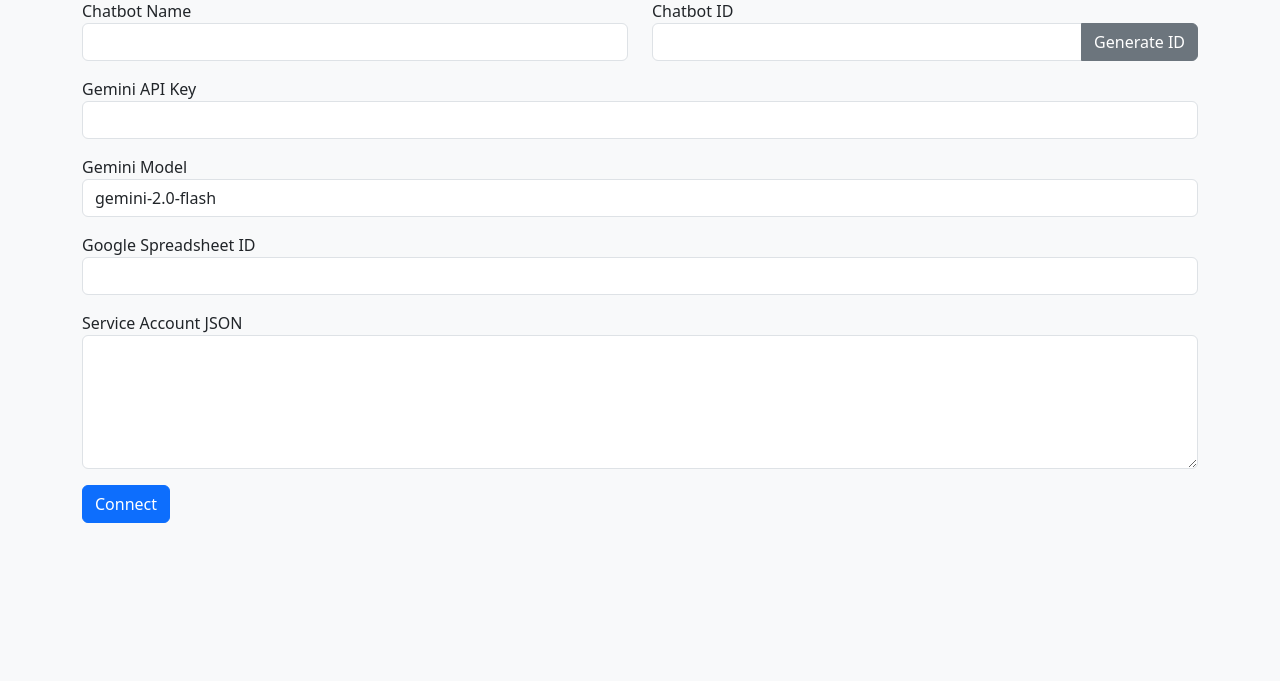
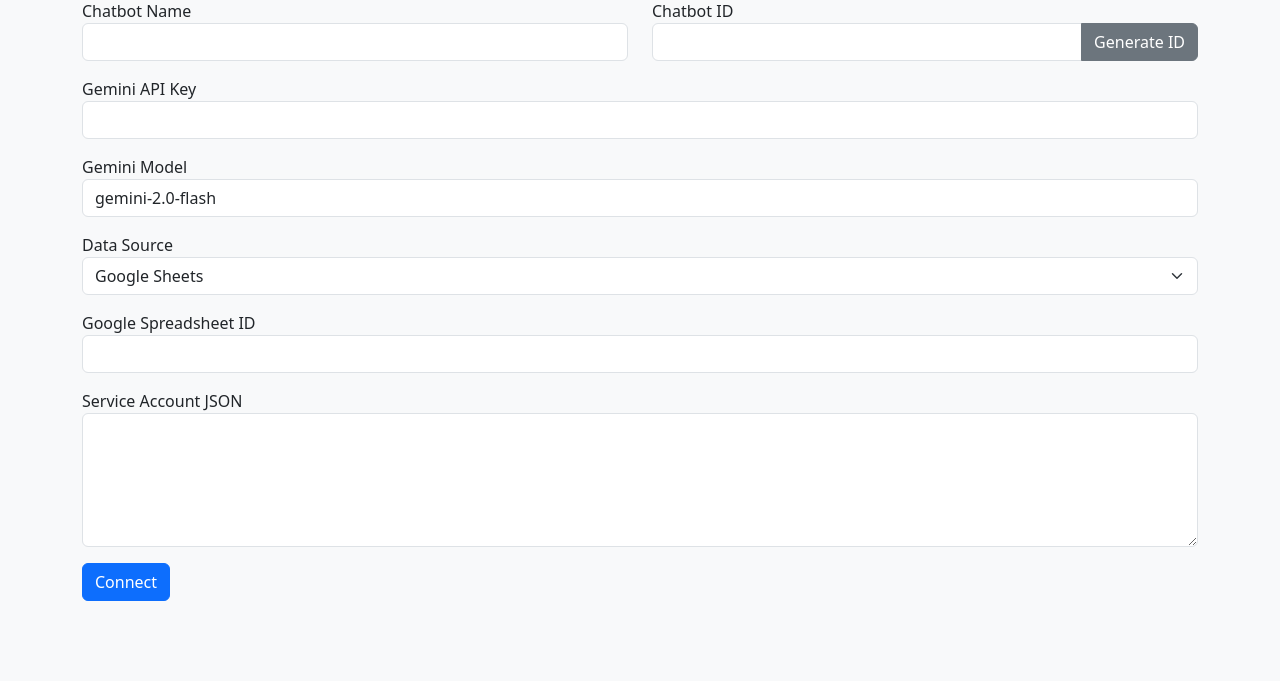
Before and after one commit to smartcard-ai/ChatBot, a PHP site: page /index.php in a window 1280 px wide. Shown: the part 165-846 px from the top of the page. Before the commit the page ends 688 px from the top, so only its background shows below. Run offline with PHP 8.4, Linux system fonts and the light colour scheme; the visitor is signed in with stand-in values (Sample User, id 1).

Commit message:
Add to product i.e. mysql and postgresql

```diff
--- a/index.php
+++ b/index.php
@@ -133,13 +133,47 @@ if (isset($_GET['logout'])) {
     </div>
 
     <div class="mb-3">
+        <label>Data Source</label>
+        <select class="form-select" id="data_source" onchange="onDataSourceChange()">
+            <option value="google_sheets" selected>Google Sheets</option>
+            <option value="mysql">MySQL</option>
+            <option value="postgresql">PostgreSQL</option>
+        </select>
+    </div>
+
+    <div id="googleSheetsFields">
+        <div class="mb-3">
             <label>Google Spreadsheet ID</label>
-            <input type="text" class="form-control" id="sheet_id" required>
+            <input type="text" class="form-control" id="sheet_id">
         </div>
 
         <div class="mb-3">
             <label>Service Account JSON</label>
-            <textarea class="form-control" id="service_account_json" rows="5" required></textarea>
+            <textarea class="form-control" id="service_account_json" rows="5"></textarea>
+        </div>
+    </div>
+
+    <div id="dbFields" style="display:none;">
+        <div class="mb-3">
+            <label>Database Host</label>
+            <input type="text" class="form-control" id="db_host">
+        </div>
+        <div class="mb-3">
+            <label>Database Port</label>
+            <input type="number" class="form-control" id="db_port" value="3306">
+        </div>
+        <div class="mb-3">
+            <label>Database Name</label>
+            <input type="text" class="form-control" id="db_name">
+        </div>
+        <div class="mb-3">
+            <label>Database Username</label>
+            <input type="text" class="form-control" id="db_username">
+        </div>
+        <div class="mb-3">
+            <label>Database Password</label>
+            <input type="password" class="form-control" id="db_password">
+        </div>
     </div>
 
         <button type="button" class="btn btn-primary mb-3" onclick="connectSpreadsheet()">Connect</button>
@@ -153,7 +187,7 @@ if (isset($_GET['logout'])) {
         <h4>Chat Interface</h4>
         <div id="chat"></div>
         <div class="input-group mt-2">
-            <input type="text" id="user_input" class="form-control" placeholder="Ask about spreadsheet...">
+            <input type="text" id="user_input" class="form-control" placeholder="Ask about your data...">
             <button class="btn btn-success" onclick="sendMessage()">Send</button>
         </div>
         <button class="btn btn-success mt-3" onclick="saveChatbot()">Save Chatbot</button>
@@ -207,48 +241,89 @@ function generateID() {
     document.getElementById('chatbot_id').value = 'cb-' + Math.random().toString(36).substring(2,10);
 }
 
-// Connect Service Account and list sheets
+function onDataSourceChange() {
+    const dataSource = document.getElementById('data_source').value;
+    const googleFields = document.getElementById('googleSheetsFields');
+    const dbFields = document.getElementById('dbFields');
+    if (dataSource === 'google_sheets') {
+        googleFields.style.display = 'block';
+        dbFields.style.display = 'none';
+    } else {
+        googleFields.style.display = 'none';
+        dbFields.style.display = 'block';
+        if (dataSource === 'mysql') {
+            document.getElementById('db_port').value = '3306';
+        } else if (dataSource === 'postgresql') {
+            document.getElementById('db_port').value = '5432';
+        }
+    }
+}
+
+// Connect and list items
 async function connectSpreadsheet() {
+    const dataSource = document.getElementById('data_source').value;
     const data = new URLSearchParams({
         username:"<?= $_SESSION['username'] ?>",
         chatbot_name: document.getElementById('chatbot_name').value,
         chatbot_id: document.getElementById('chatbot_id').value,
         gemini_api_key: document.getElementById('gemini_api_key').value,
         gemini_model: document.getElementById('gemini_model').value,
-        sheet_id: document.getElementById('sheet_id').value,
-        service_account_json: document.getElementById('service_account_json').value
+        data_source: dataSource
     });
 
+    if (dataSource === 'google_sheets') {
+        data.append('sheet_id', document.getElementById('sheet_id').value);
+        data.append('service_account_json', document.getElementById('service_account_json').value);
+    } else {
+        data.append('db_host', document.getElementById('db_host').value);
+        data.append('db_port', document.getElementById('db_port').value);
+        data.append('db_name', document.getElementById('db_name').value);
+        data.append('db_username', document.getElementById('db_username').value);
+        data.append('db_password', document.getElementById('db_password').value);
+    }
+
     const res = await fetch(`${API_BASE}/set_credentials`, { method:'POST', body:data });
-    if(!res.ok) return alert("Failed to connect spreadsheet");
+    if(!res.ok) {
+        const error = await res.json();
+        return alert("Failed to connect: " + (error.error || "Unknown error"));
+    }
 
     const json = await res.json();
     const container = document.getElementById('sheetSelection');
     container.innerHTML = "";
 
-    json.sheets.forEach(name => {
+    const itemType = json.type;
+    const itemName = itemType === 'sheets' ? 'sheet_names' : 'table_names';
+
+    json.items.forEach(name => {
         const div = document.createElement('div');
-        div.innerHTML = `<input type="checkbox" name="sheet_names" value="${name}"> ${name}`;
+        div.innerHTML = `<input type="checkbox" name="${itemName}" value="${name}"> ${name}`;
         container.appendChild(div);
     });
 
     document.getElementById('loadChatBtn').style.display = 'inline-block';
 }
 
-// Load selected sheets to chat
+// Load selected items to chat
 function loadChat() {
-    const selectedSheets = Array.from(document.querySelectorAll('input[name="sheet_names"]:checked'))
+    const dataSource = document.getElementById('data_source').value;
+    const itemName = dataSource === 'google_sheets' ? 'sheet_names' : 'table_names';
+    const selectedItems = Array.from(document.querySelectorAll(`input[name="${itemName}"]:checked`))
                                 .map(el=>el.value);
-    if(selectedSheets.length === 0) return alert("Select at least one sheet");
+    if(selectedItems.length === 0) {
+        const itemType = dataSource === 'google_sheets' ? 'sheet' : 'table';
+        return alert(`Select at least one ${itemType}`);
+    }
 
     const data = new URLSearchParams();
-    selectedSheets.forEach(s => data.append('sheet_names', s));
+    selectedItems.forEach(s => data.append('item_names', s));
 
-    fetch(`${API_BASE}/set_sheet`, { method:'POST', body:data })
+    fetch(`${API_BASE}/set_items`, { method:'POST', body:data })
         .then(res => res.json())
         .then(json => {
             document.getElementById('chatInterface').style.display='block';
-            alert("Sheets loaded! You can now chat.");
+            const itemType = dataSource === 'google_sheets' ? 'Sheets' : 'Tables';
+            alert(`${itemType} loaded! You can now chat.`);
         });
 }
 
@@ -272,20 +347,48 @@ async function sendMessage() {
 
 // Save chatbot
 async function saveChatbot() {
-    const selectedSheets = Array.from(document.querySelectorAll('input[name="sheet_names"]:checked')).map(el=>el.value);
+    // Validation: Ensure chatbot_id is generated
+    if (!document.getElementById('chatbot_id').value) {
+        alert("Please generate a Chatbot ID first.");
+        return;
+    }
+
+    const dataSource = document.getElementById('data_source').value;
+    const itemName = dataSource === 'google_sheets' ? 'sheet_names' : 'table_names';
+    const selectedItems = Array.from(document.querySelectorAll(`input[name="${itemName}"]:checked`)).map(el=>el.value);
     const data = new URLSearchParams({
         username: "<?= $_SESSION['username'] ?>",
         chatbot_name: document.getElementById('chatbot_name').value,
         chatbot_id: document.getElementById('chatbot_id').value,
         gemini_api_key: document.getElementById('gemini_api_key').value,
         gemini_model: document.getElementById('gemini_model').value,
-        sheet_id: document.getElementById('sheet_id').value,
-        service_account_json: document.getElementById('service_account_json').value
+        data_source: dataSource
     });
-    selectedSheets.forEach(s => data.append('selected_sheets', s));
+
+    if (dataSource === 'google_sheets') {
+        data.append('sheet_id', document.getElementById('sheet_id').value);
+        data.append('service_account_json', document.getElementById('service_account_json').value);
+    } else {
+        data.append('db_host', document.getElementById('db_host').value);
+        data.append('db_port', document.getElementById('db_port').value);
+        data.append('db_name', document.getElementById('db_name').value);
+        data.append('db_username', document.getElementById('db_username').value);
+        data.append('db_password', document.getElementById('db_password').value);
+    }
+
+    selectedItems.forEach(s => data.append('selected_items', s));
+
+    // Logging: Print data being sent
+    console.log('Saving chatbot with data:', Object.fromEntries(data));
 
     const res = await fetch(`${API_BASE}/save_chatbot`, { method:'POST', body:data });
-    if(res.ok) alert("Chatbot saved!");
+    if(res.ok) {
+        alert("Chatbot saved!");
+    } else {
+        // Error handling: Alert user if save fails
+        const error = await res.json();
+        alert("Failed to save chatbot: " + (error.message || "Unknown error"));
+    }
 }
 
 // Load saved chatbots
@@ -322,13 +425,25 @@ function fillForm(cb){
     document.getElementById('chatbot_id').value = cb.id;
     document.getElementById('gemini_api_key').value = cb.gemini_api_key;
     document.getElementById('gemini_model').value = cb.gemini_model;
+    document.getElementById('data_source').value = cb.data_source || 'google_sheets';
+    onDataSourceChange(); // Update fields visibility
+
+    if (cb.data_source === 'google_sheets') {
         document.getElementById('sheet_id').value = cb.sheet_id;
         document.getElementById('service_account_json').value = cb.service_account_json;
+    } else {
+        document.getElementById('db_host').value = cb.db_host;
+        document.getElementById('db_port').value = cb.db_port;
+        document.getElementById('db_name').value = cb.db_name;
+        document.getElementById('db_username').value = cb.db_username;
+        document.getElementById('db_password').value = cb.db_password;
+    }
 
-    const selectedSheets = JSON.parse(cb.selected_sheets || "[]");
+    const selectedItems = JSON.parse(cb.selected_items || "[]");
+    const itemName = cb.data_source === 'google_sheets' ? 'sheet_names' : 'table_names';
     const container = document.getElementById('sheetSelection');
-    container.querySelectorAll('input[name="sheet_names"]').forEach(input=>{
-        input.checked = selectedSheets.includes(input.value);
+    container.querySelectorAll(`input[name="${itemName}"]`).forEach(input=>{
+        input.checked = selectedItems.includes(input.value);
     });
 }
 <?php endif; ?>
--- a/requirements.txt
+++ b/requirements.txt
@@ -35,6 +35,8 @@ pyasn1_modules==0.4.2
 pydantic==2.11.9
 pydantic_core==2.33.2
 pyparsing==3.2.4
+pymysql==1.1.1
+psycopg2-binary==2.9.10
 requests==2.32.5
 requests-oauthlib==2.0.0
 rsa==4.9.1
```
Also changed, not shown: 1 other file. Lines whose indentation alone changed are shown as unchanged.
